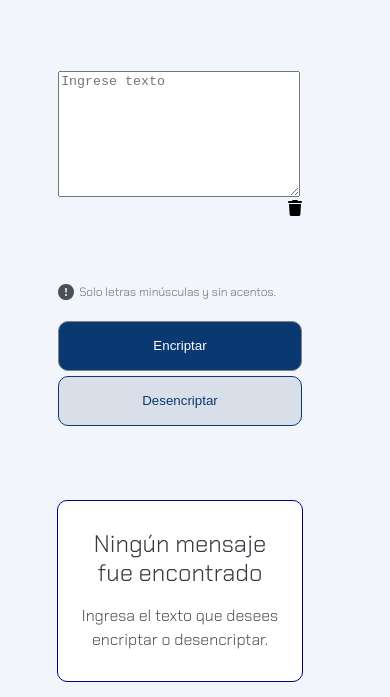
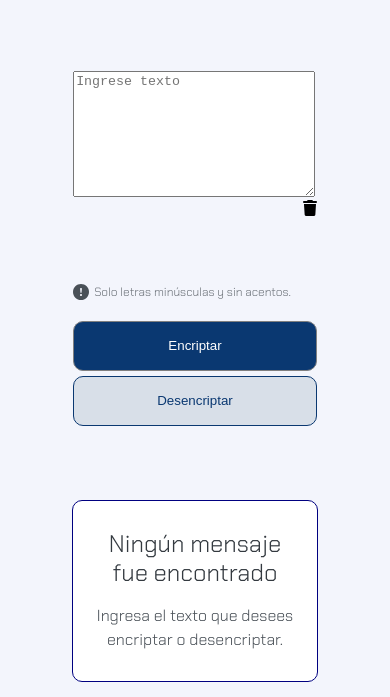
Before and after one commit to kurotom/kurotom.github.io, a plain HTML site: page proyectos/encriptador_alura/encriptador.html in a window 390 px wide. Shown: the part 71-768 px from the top of the page. Drawn offline with Linux system fonts and the light colour scheme.

Commit message:
corrección style.css

```diff
--- a/proyectos/encriptador_alura/styles.css
+++ b/proyectos/encriptador_alura/styles.css
@@ -268,7 +268,7 @@ footer a:hover {
     height: 60%;
     justify-content: space-around;
     position: relative;
-    right: 15px;
+    /* right: 15px; */
     top: calc(100% / 10);
   }
   #divTextInteract #divTextareTrash {
@@ -295,7 +295,7 @@ footer a:hover {
     max-height: calc((100% - 50% ) / 2);
     position: relative;
     bottom: 30px;
-    right: 15px;
+    /* right: 15px; */
     top: 30px;
   }
   #failedContent div {
```
